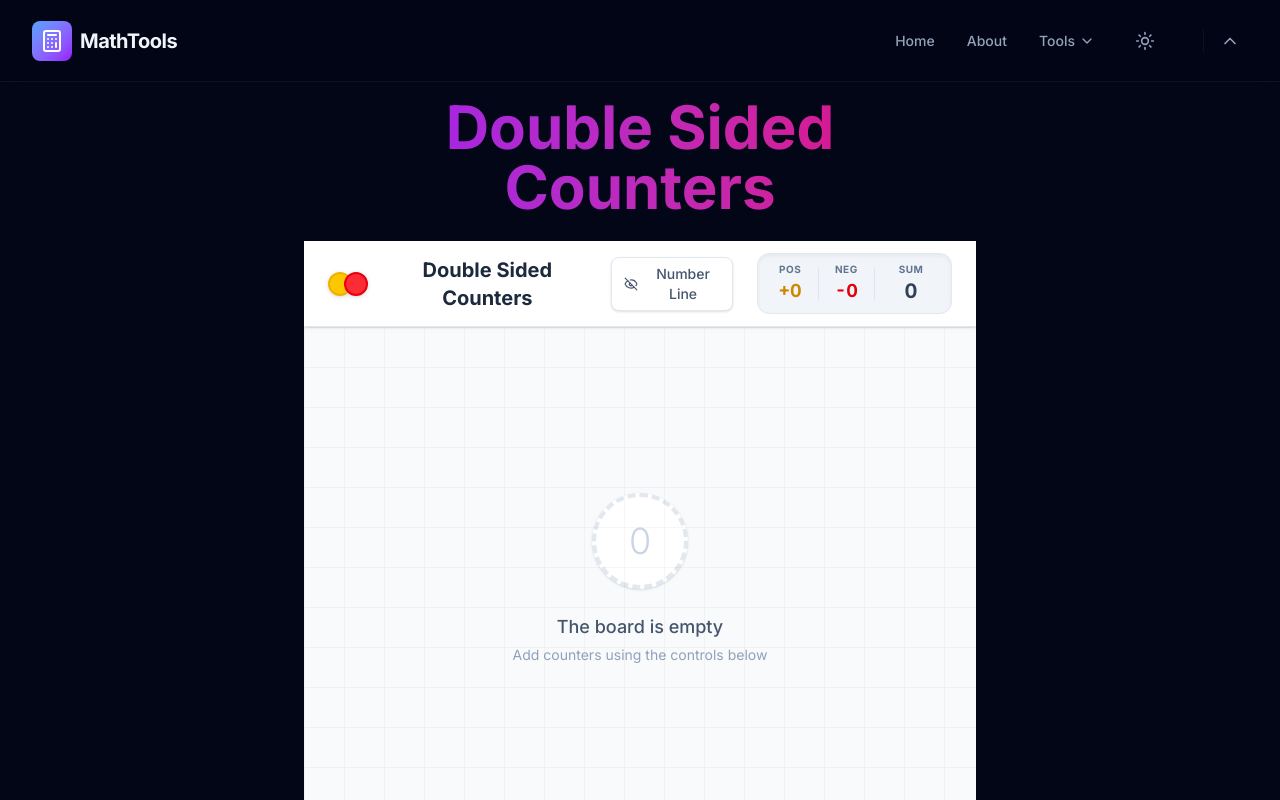
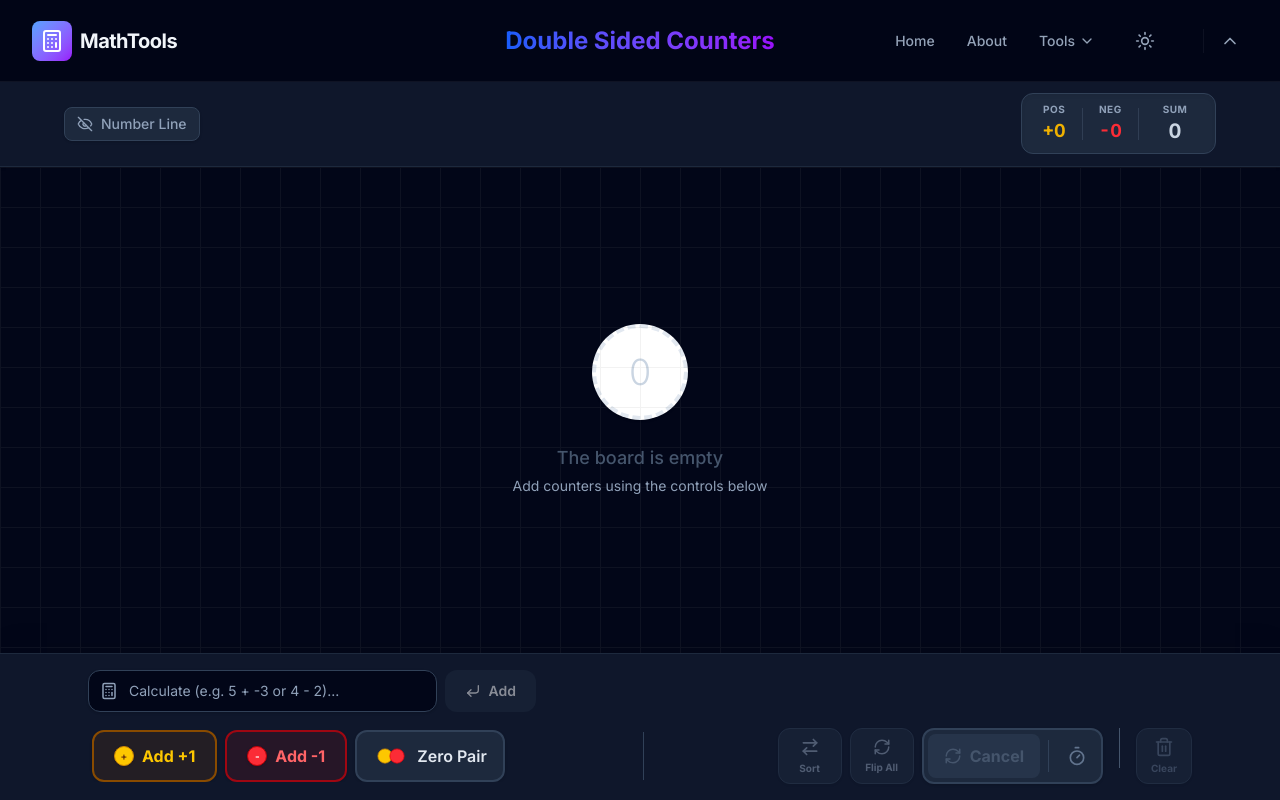
Before and after one commit to jambrothers/mathtools, a Next.js app: page /manipulatives/double-sided-counters in a window 1280 px wide. Shown: the top 800 px of the page. Built offline with nearby package versions, Linux system fonts and the light colour scheme.

Commit message:
feat: Add dark mode support and refactor page title management for double-sided counters.

```diff
--- a/app/manipulatives/double-sided-counters/page.tsx
+++ b/app/manipulatives/double-sided-counters/page.tsx
@@ -12,8 +12,10 @@ import {
     Timer,
     Rabbit,
     Turtle,
-    X
+    X,
+    Grid
 } from 'lucide-react';
+import { SetPageTitle } from '@/components/set-page-title';
 
 interface Counter {
     id: number;
@@ -23,16 +25,7 @@ interface Counter {
 }
 
 export default function CountersPage() {
-    return (
-        <div className="min-h-[80vh] flex items-center justify-center p-4">
-            <div className="max-w-2xl text-center">
-                <h1 className="text-4xl md:text-6xl font-bold text-transparent bg-clip-text bg-gradient-to-r from-purple-600 to-pink-600 mb-6">
-                    Double Sided Counters
-                </h1>
-                <DoubleSidedCounters />
-            </div>
-        </div>
-    )
+    return <DoubleSidedCounters />;
 }
 
 function DoubleSidedCounters() {
@@ -309,87 +302,88 @@ function DoubleSidedCounters() {
     const renderNumberLine = () => {
         const clampedSum = Math.max(-21, Math.min(21, totalSum));
         return (
-            <div className="absolute bottom-0 left-0 right-0 h-28 bg-white/95 border-t border-slate-200 backdrop-blur-sm z-30 overflow-hidden shadow-[0_-4px_6px_-1px_rgba(0,0,0,0.1)] animate-in slide-in-from-bottom duration-300">
+            <div className="absolute bottom-0 left-0 right-0 h-28 bg-white/95 dark:bg-slate-900/95 border-t border-slate-200 dark:border-slate-800 backdrop-blur-sm z-30 overflow-hidden shadow-[0_-4px_6px_-1px_rgba(0,0,0,0.1)] animate-in slide-in-from-bottom duration-300">
                 <div className="w-full h-full flex items-center justify-center relative select-none">
                     <div className="relative h-16 w-full max-w-4xl mx-auto flex items-center overflow-x-auto no-scrollbar">
                         <div className="min-w-[1000px] w-full h-full relative">
-                            <div className="absolute top-1/2 left-0 right-0 h-0.5 bg-slate-300"></div>
+                            <div className="absolute top-1/2 left-0 right-0 h-0.5 bg-slate-300 dark:bg-slate-700"></div>
                             {Array.from({ length: 41 }, (_, i) => {
                                 const val = i - 20;
                                 const isMajor = val % 5 === 0;
                                 const leftPos = `${(i / 40) * 100}%`;
                                 return (
                                     <div key={val} className="absolute top-0 bottom-0 flex flex-col items-center justify-center" style={{ left: leftPos, transform: 'translateX(-50%)' }}>
-                                        <div className={`w-px rounded-full transition-all duration-300 ${val === 0 ? 'h-5 bg-slate-800 w-0.5' : isMajor ? 'h-4 bg-slate-400' : 'h-2.5 bg-slate-300'}`}></div>
+                                        <div className={`w-px rounded-full transition-all duration-300 ${val === 0 ? 'h-5 bg-slate-800 dark:bg-slate-200 w-0.5' : isMajor ? 'h-4 bg-slate-400 dark:bg-slate-500' : 'h-2.5 bg-slate-300 dark:bg-slate-600'}`}></div>
                                         {(isMajor || Math.abs(val) === Math.abs(totalSum)) && (
-                                            <span className={`text-[10px] mt-2 font-medium transition-all duration-300 ${val === totalSum ? 'text-blue-600 font-bold scale-150 -translate-y-0.5' : 'text-slate-400'}`}>{val}</span>
+                                            <span className={`text-[10px] mt-2 font-medium transition-all duration-300 ${val === totalSum ? 'text-blue-600 dark:text-blue-400 font-bold scale-150 -translate-y-0.5' : 'text-slate-400 dark:text-slate-500'}`}>{val}</span>
                                         )}
                                     </div>
                                 );
                             })}
                             <div className="absolute top-1/2 -mt-4 transition-all duration-500 ease-[cubic-bezier(0.34,1.56,0.64,1)] z-20 flex flex-col items-center" style={{ left: `${((clampedSum + 20) / 40) * 100}%`, transform: 'translate(-50%, -50%)' }}>
-                                <div className="w-5 h-5 bg-blue-600 rounded-full border-2 border-white shadow-lg relative z-10 flex items-center justify-center">
+                                <div className="w-5 h-5 bg-blue-600 dark:bg-blue-500 rounded-full border-2 border-white dark:border-slate-800 shadow-lg relative z-10 flex items-center justify-center">
                                     {totalSum > 20 && <div className="text-[9px] text-white font-bold ml-0.5">›</div>}
                                     {totalSum < -20 && <div className="text-[9px] text-white font-bold mr-0.5">‹</div>}
                                 </div>
-                                <div className="w-0.5 h-6 bg-blue-600/50 -mt-2 rounded-b-full"></div>
+                                <div className="w-0.5 h-6 bg-blue-600/50 dark:bg-blue-500/50 -mt-2 rounded-b-full"></div>
                             </div>
                         </div>
                     </div>
-                    {(totalSum > 20 || totalSum < -20) && <div className="absolute top-2 right-4 bg-blue-50 text-blue-600 border border-blue-100 text-xs px-2 py-1 rounded-full font-bold shadow-sm">Off Chart: {totalSum}</div>}
+                    {(totalSum > 20 || totalSum < -20) && <div className="absolute top-2 right-4 bg-blue-50 dark:bg-blue-900/30 text-blue-600 dark:text-blue-400 border border-blue-100 dark:border-blue-800 text-xs px-2 py-1 rounded-full font-bold shadow-sm">Off Chart: {totalSum}</div>}
                 </div>
             </div>
         );
     };
 
     return (
-        <div className="flex flex-col h-screen bg-slate-50 text-slate-800 font-sans selection:bg-blue-100 overflow-hidden">
+        <div className="flex flex-col h-[calc(100vh-81px)] w-full bg-slate-50 dark:bg-slate-950 text-slate-800 dark:text-slate-200 font-sans selection:bg-blue-100 dark:selection:bg-blue-900 overflow-hidden">
+            <SetPageTitle title="Double Sided Counters" />
 
-            {/* --- Header --- */}
-            <header className="bg-white border-b border-slate-200 px-4 py-3 md:px-6 shadow-sm z-20 shrink-0 relative">
+            {/* --- Toolbar --- */}
+            <div className="bg-white dark:bg-slate-900 border-b border-slate-200 dark:border-slate-800 px-4 py-3 md:px-6 shadow-sm z-20 shrink-0 relative">
                 <div className="max-w-6xl mx-auto flex flex-col md:flex-row items-center justify-between gap-4">
-                    <div>
-                        <h1 className="text-lg md:text-xl font-bold text-slate-800 flex items-center gap-3">
-                            <div className="flex -space-x-2 filter drop-shadow-sm">
-                                <div className="w-6 h-6 rounded-full bg-yellow-400 border-2 border-yellow-500"></div>
-                                <div className="w-6 h-6 rounded-full bg-red-500 border-2 border-red-600"></div>
-                            </div>
-                            <span>Double Sided Counters</span>
-                        </h1>
-                    </div>
-
-                    <div className="flex items-center gap-3 md:gap-6 w-full md:w-auto justify-between md:justify-end">
+                    {/* Left Side: Controls that were previously header-like or title-adjacent could go here, but for now we keep the layout similar but remove title */}
+                    <div className="flex items-center gap-3">
+                        {/* We can put the View Toggle here similar to Algebra Toolbar */}
                         <button
                             onClick={() => setShowNumberLine(!showNumberLine)}
-                            className={`flex items-center gap-2 px-3 py-1.5 rounded-lg text-sm font-medium transition-colors border ${showNumberLine ? 'bg-blue-50 text-blue-700 border-blue-200 shadow-inner' : 'bg-white text-slate-600 border-slate-200 hover:bg-slate-50 shadow-sm'}`}
+                            className={`flex items-center gap-2 px-3 py-1.5 rounded-lg text-sm font-medium transition-colors border ${showNumberLine ? 'bg-blue-50 dark:bg-blue-900/30 text-blue-700 dark:text-blue-300 border-blue-200 dark:border-blue-800 shadow-inner' : 'bg-white dark:bg-slate-800 text-slate-600 dark:text-slate-400 border-slate-200 dark:border-slate-700 hover:bg-slate-50 dark:hover:bg-slate-700 shadow-sm'}`}
                         >
                             {showNumberLine ? <Eye size={16} /> : <EyeOff size={16} />}
                             <span className="hidden sm:inline">Number Line</span>
                         </button>
+                    </div>
 
-                        <div className="flex items-center gap-4 bg-slate-100 px-5 py-2 rounded-xl border border-slate-200 shadow-inner">
+                    <div className="flex items-center gap-3 md:gap-6 w-full md:w-auto justify-between md:justify-end">
+                        <div className="flex items-center gap-4 bg-slate-100 dark:bg-slate-800 px-5 py-2 rounded-xl border border-slate-200 dark:border-slate-700 shadow-inner">
                             <div className="text-center">
-                                <span className="block text-[10px] uppercase tracking-wider text-slate-500 font-bold">Pos</span>
-                                <span className="text-lg font-bold text-yellow-600 tabular-nums">+{positiveCount}</span>
+                                <span className="block text-[10px] uppercase tracking-wider text-slate-500 dark:text-slate-400 font-bold">Pos</span>
+                                <span className="text-lg font-bold text-yellow-600 dark:text-yellow-500 tabular-nums">+{positiveCount}</span>
                             </div>
-                            <div className="h-8 w-px bg-slate-300/50"></div>
+                            <div className="h-8 w-px bg-slate-300/50 dark:bg-slate-600/50"></div>
                             <div className="text-center">
-                                <span className="block text-[10px] uppercase tracking-wider text-slate-500 font-bold">Neg</span>
-                                <span className="text-lg font-bold text-red-600 tabular-nums">-{negativeCount}</span>
+                                <span className="block text-[10px] uppercase tracking-wider text-slate-500 dark:text-slate-400 font-bold">Neg</span>
+                                <span className="text-lg font-bold text-red-600 dark:text-red-500 tabular-nums">-{negativeCount}</span>
                             </div>
-                            <div className="h-8 w-px bg-slate-300/50"></div>
+                            <div className="h-8 w-px bg-slate-300/50 dark:bg-slate-600/50"></div>
                             <div className="text-center min-w-[2.5rem]">
-                                <span className="block text-[10px] uppercase tracking-wider text-slate-500 font-bold">Sum</span>
-                                <span className={`text-xl font-bold tabular-nums ${totalSum > 0 ? 'text-green-600' : totalSum < 0 ? 'text-red-600' : 'text-slate-700'}`}>{totalSum > 0 ? '+' : ''}{totalSum}</span>
+                                <span className="block text-[10px] uppercase tracking-wider text-slate-500 dark:text-slate-400 font-bold">Sum</span>
+                                <span className={`text-xl font-bold tabular-nums ${totalSum > 0 ? 'text-green-600 dark:text-green-400' : totalSum < 0 ? 'text-red-600 dark:text-red-400' : 'text-slate-700 dark:text-slate-300'}`}>{totalSum > 0 ? '+' : ''}{totalSum}</span>
                             </div>
                         </div>
                     </div>
                 </div>
-            </header>
+            </div>
 
             {/* --- Main Workspace --- */}
-            <main className="flex-1 overflow-hidden relative bg-slate-50 flex flex-col">
-                <div className="absolute inset-0 opacity-[0.03] pointer-events-none" style={{ backgroundImage: 'linear-gradient(#000 1px, transparent 1px), linear-gradient(90deg, #000 1px, transparent 1px)', backgroundSize: '40px 40px' }}></div>
+            {/* --- Main Workspace --- */}
+            <main className="flex-1 overflow-hidden relative bg-slate-50 dark:bg-slate-950 flex flex-col">
+                <div className="absolute inset-0 opacity-[0.03] dark:opacity-[0.05] pointer-events-none" style={{ backgroundImage: 'linear-gradient(#000 1px, transparent 1px), linear-gradient(90deg, #000 1px, transparent 1px)', backgroundSize: '40px 40px' }}></div>
+                {/* Dark mode grid overlay for better visibility if needed, or rely on opacity adjustment.
+                    Actually, black lines on dark background are hard to see.
+                    Let's use a white grid for dark mode.
+                */}
+                <div className="absolute inset-0 opacity-0 dark:opacity-[0.05] pointer-events-none mix-blend-screen" style={{ backgroundImage: 'linear-gradient(#fff 1px, transparent 1px), linear-gradient(90deg, #fff 1px, transparent 1px)', backgroundSize: '40px 40px' }}></div>
 
                 <div ref={scrollRef} className={`flex-1 overflow-y-auto p-4 md:p-8 transition-all duration-300 scroll-smooth ${showNumberLine ? 'pb-40' : 'pb-24'}`}>
                     <div className="max-w-5xl mx-auto min-h-full flex flex-col justify-center">
@@ -443,11 +437,11 @@ function DoubleSidedCounters() {
             </main>
 
             {/* --- Controls Footer --- */}
-            <footer className="bg-white border-t border-slate-200 shadow-[0_-8px_30px_rgba(0,0,0,0.05)] z-40 shrink-0 relative">
+            <footer className="bg-white dark:bg-slate-900 border-t border-slate-200 dark:border-slate-800 shadow-[0_-8px_30px_rgba(0,0,0,0.05)] z-40 shrink-0 relative">
 
                 {/* Sequential Animation Settings Panel (Pops up when mode is active) */}
                 {isSequentialMode && (
-                    <div className="absolute -top-14 left-1/2 -translate-x-1/2 bg-slate-800 text-white px-6 py-2 rounded-full shadow-xl flex items-center gap-4 animate-in slide-in-from-bottom-2 fade-in z-50 whitespace-nowrap">
+                    <div className="absolute -top-14 left-1/2 -translate-x-1/2 bg-slate-800 dark:bg-slate-700 text-white px-6 py-2 rounded-full shadow-xl flex items-center gap-4 animate-in slide-in-from-bottom-2 fade-in z-50 whitespace-nowrap">
                         <span className="text-xs font-bold text-slate-300 uppercase tracking-wider">Speed</span>
                         <div className="flex items-center gap-3">
                             <Turtle size={16} className="text-slate-400" />
@@ -489,8 +483,8 @@ function DoubleSidedCounters() {
                                         onChange={(e) => setExpression(e.target.value)}
                                         placeholder="Calculate (e.g. 5 + -3 or 4 - 2)..."
                                         disabled={isAnimating}
-                                        className="w-full pl-10 pr-4 py-2.5 bg-slate-50 border border-slate-300 rounded-xl text-sm
-                        focus:outline-none focus:ring-2 focus:ring-blue-500/20 focus:border-blue-500
+                                        className="w-full pl-10 pr-4 py-2.5 bg-slate-50 dark:bg-slate-950 border border-slate-300 dark:border-slate-700 rounded-xl text-sm
+                        focus:outline-none focus:ring-2 focus:ring-blue-500/20 focus:border-blue-500 text-slate-900 dark:text-slate-100
                         transition-all shadow-sm placeholder:text-slate-400 disabled:opacity-60"
                                     />
                                 </div>
@@ -516,8 +510,8 @@ function DoubleSidedCounters() {
                                 <button
                                     onClick={() => addCounter(POSITIVE)}
                                     disabled={isAnimating}
-                                    className="flex items-center gap-2 px-5 py-3 bg-yellow-50 hover:bg-yellow-100 text-yellow-800
-                    rounded-xl font-bold transition-all border-2 border-yellow-300 shadow-sm active:scale-95 hover:-translate-y-0.5 disabled:opacity-50 disabled:transform-none"
+                                    className="flex items-center gap-2 px-5 py-3 bg-yellow-50 dark:bg-yellow-900/20 hover:bg-yellow-100 dark:hover:bg-yellow-900/30 text-yellow-800 dark:text-yellow-400
+                    rounded-xl font-bold transition-all border-2 border-yellow-300 dark:border-yellow-800 shadow-sm active:scale-95 hover:-translate-y-0.5 disabled:opacity-50 disabled:transform-none"
                                 >
                                     <div className="w-5 h-5 rounded-full bg-yellow-400 border border-yellow-600 flex items-center justify-center text-[10px] text-yellow-900 shadow-sm">+</div>
                                     Add +1
@@ -526,8 +520,8 @@ function DoubleSidedCounters() {
                                 <button
                                     onClick={() => addCounter(NEGATIVE)}
                                     disabled={isAnimating}
-                                    className="flex items-center gap-2 px-5 py-3 bg-red-50 hover:bg-red-100 text-red-800
-                    rounded-xl font-bold transition-all border-2 border-red-300 shadow-sm active:scale-95 hover:-translate-y-0.5 disabled:opacity-50 disabled:transform-none"
+                                    className="flex items-center gap-2 px-5 py-3 bg-red-50 dark:bg-red-900/20 hover:bg-red-100 dark:hover:bg-red-900/30 text-red-800 dark:text-red-400
+                    rounded-xl font-bold transition-all border-2 border-red-300 dark:border-red-800 shadow-sm active:scale-95 hover:-translate-y-0.5 disabled:opacity-50 disabled:transform-none"
                                 >
                                     <div className="w-5 h-5 rounded-full bg-red-500 border border-red-700 flex items-center justify-center text-[10px] text-white shadow-sm">-</div>
                                     Add -1
@@ -536,8 +530,8 @@ function DoubleSidedCounters() {
                                 <button
                                     onClick={addZeroPair}
                                     disabled={isAnimating}
-                                    className="flex items-center gap-2 px-4 py-3 bg-white hover:bg-slate-50 text-slate-700
-                    rounded-xl font-semibold transition-all border-2 border-slate-200 min-w-max shadow-sm active:scale-95 hover:border-slate-300 disabled:opacity-50 disabled:transform-none"
+                                    className="flex items-center gap-2 px-4 py-3 bg-white dark:bg-slate-800 hover:bg-slate-50 dark:hover:bg-slate-700 text-slate-700 dark:text-slate-200
+                    rounded-xl font-semibold transition-all border-2 border-slate-200 dark:border-slate-700 min-w-max shadow-sm active:scale-95 hover:border-slate-300 dark:hover:border-slate-600 disabled:opacity-50 disabled:transform-none"
                                     title="Add a positive and negative counter together"
                                 >
                                     <div className="flex -space-x-1 scale-75">
@@ -548,7 +542,7 @@ function DoubleSidedCounters() {
                                 </button>
                             </div>
 
-                            <div className="hidden md:block w-px h-12 bg-slate-200"></div>
+                            <div className="hidden md:block w-px h-12 bg-slate-200 dark:bg-slate-700"></div>
 
                             {/* Tools Group */}
                             <div className="flex gap-2 w-full md:w-auto flex-wrap justify-center md:justify-end">
@@ -556,8 +550,8 @@ function DoubleSidedCounters() {
                                 <button
                                     onClick={organize}
                                     disabled={counters.length === 0 || isAnimating}
-                                    className="flex flex-col items-center justify-center w-16 h-14 bg-white hover:bg-blue-50 text-slate-600 hover:text-blue-600
-                    border border-slate-200 hover:border-blue-200 rounded-xl transition-all shadow-sm active:scale-95
+                                    className="flex flex-col items-center justify-center w-16 h-14 bg-white dark:bg-slate-800 hover:bg-blue-50 dark:hover:bg-blue-900/20 text-slate-600 dark:text-slate-400 hover:text-blue-600 dark:hover:text-blue-400
+                    border border-slate-200 dark:border-slate-700 hover:border-blue-200 dark:hover:border-blue-800 rounded-xl transition-all shadow-sm active:scale-95
                     disabled:opacity-50 disabled:cursor-not-allowed group"
                                     title={sortState === 'grouped' ? "Sort into Zero Pairs" : "Sort by Type"}
                                 >
@@ -574,8 +568,8 @@ function DoubleSidedCounters() {
                                 <button
                                     onClick={flipAll}
                                     disabled={counters.length === 0 || isAnimating}
-                                    className="flex flex-col items-center justify-center w-16 h-14 bg-white hover:bg-purple-50 text-slate-600 hover:text-purple-600
-                    border border-slate-200 hover:border-purple-200 rounded-xl transition-all shadow-sm active:scale-95
+                                    className="flex flex-col items-center justify-center w-16 h-14 bg-white dark:bg-slate-800 hover:bg-purple-50 dark:hover:bg-purple-900/20 text-slate-600 dark:text-slate-400 hover:text-purple-600 dark:hover:text-purple-400
+                    border border-slate-200 dark:border-slate-700 hover:border-purple-200 dark:hover:border-purple-800 rounded-xl transition-all shadow-sm active:scale-95
                     disabled:opacity-50 disabled:cursor-not-allowed"
                                     title="Flip all counters (Multiply by -1)"
                                 >
@@ -584,7 +578,7 @@ function DoubleSidedCounters() {
                                 </button>
 
                                 {/* Cancel Group with Toggle */}
-                                <div className="flex items-center gap-1 bg-white border-2 border-slate-200 rounded-xl p-1 shadow-sm">
+                                <div className="flex items-center gap-1 bg-white dark:bg-slate-800 border-2 border-slate-200 dark:border-slate-700 rounded-xl p-1 shadow-sm">
                                     <button
                                         onClick={cancelZeroPairs}
                                         disabled={counters.length === 0 || isAnimating}
@@ -592,7 +586,7 @@ function DoubleSidedCounters() {
                       flex items-center gap-2 px-4 py-2 rounded-lg font-bold transition-all active:scale-95 h-full
                       ${Math.min(positiveCount, negativeCount) > 0
                                                 ? 'bg-blue-600 hover:bg-blue-700 text-white shadow-sm'
-                                                : 'bg-slate-100 text-slate-400 cursor-not-allowed'
+                                                : 'bg-slate-100 dark:bg-slate-700/50 text-slate-400 dark:text-slate-600 cursor-not-allowed'
                                             }
                     `}
                                         title="Remove pairs of positive and negative counters"
@@ -601,14 +595,14 @@ function DoubleSidedCounters() {
                                         <span>Cancel</span>
                                     </button>
 
-                                    <div className="w-px h-8 bg-slate-200 mx-1"></div>
+                                    <div className="w-px h-8 bg-slate-200 dark:bg-slate-700 mx-1"></div>
 
                                     <button
                                         onClick={() => !isAnimating && setIsSequentialMode(!isSequentialMode)}
                                         disabled={isAnimating}
                                         className={`
                       w-10 h-full flex items-center justify-center rounded-lg transition-colors
-                      ${isSequentialMode ? 'bg-blue-100 text-blue-600' : 'text-slate-400 hover:text-slate-600 hover:bg-slate-50'}
+                      ${isSequentialMode ? 'bg-blue-100 dark:bg-blue-900/40 text-blue-600 dark:text-blue-400' : 'text-slate-400 dark:text-slate-500 hover:text-slate-600 dark:hover:text-slate-300 hover:bg-slate-50 dark:hover:bg-slate-700'}
                     `}
                                         title={isSequentialMode ? "Sequential Mode On" : "Sequential Mode Off"}
                                     >
@@ -616,13 +610,13 @@ function DoubleSidedCounters() {
                                     </button>
                                 </div>
 
-                                <div className="w-px h-10 bg-slate-300 mx-2"></div>
+                                <div className="w-px h-10 bg-slate-300 dark:bg-slate-600 mx-2"></div>
 
                                 <button
                                     onClick={clearBoard}
                                     disabled={counters.length === 0}
-                                    className="flex flex-col items-center justify-center w-14 h-14 bg-white hover:bg-red-50 text-slate-400 hover:text-red-600
-                    border border-slate-200 hover:border-red-200 rounded-xl transition-all shadow-sm active:scale-95
+                                    className="flex flex-col items-center justify-center w-14 h-14 bg-white dark:bg-slate-800 hover:bg-red-50 dark:hover:bg-red-900/20 text-slate-400 dark:text-slate-500 hover:text-red-600 dark:hover:text-red-400
+                    border border-slate-200 dark:border-slate-700 hover:border-red-200 dark:hover:border-red-800 rounded-xl transition-all shadow-sm active:scale-95
                     disabled:opacity-50 disabled:cursor-not-allowed"
                                     title="Clear Board"
                                 >
```
